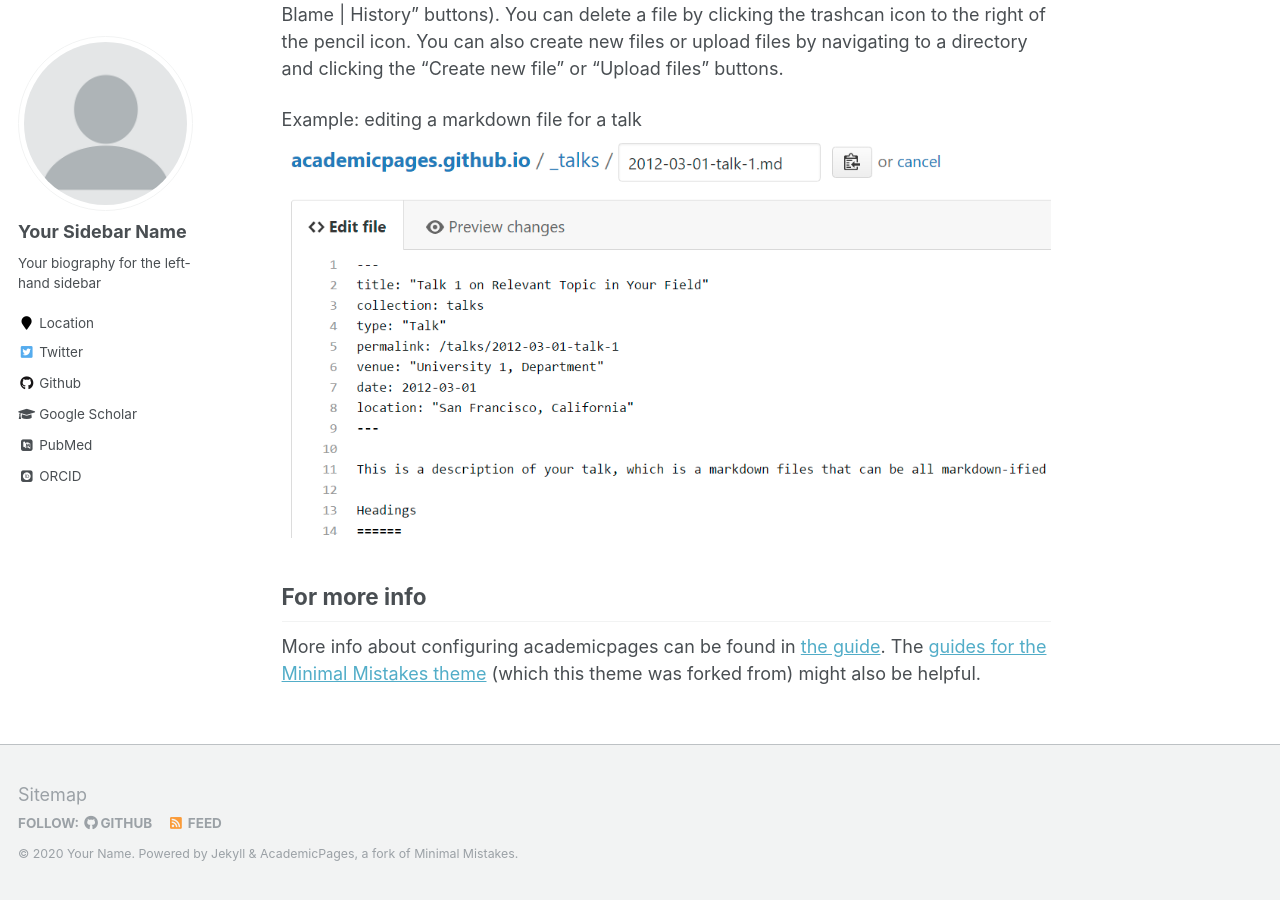
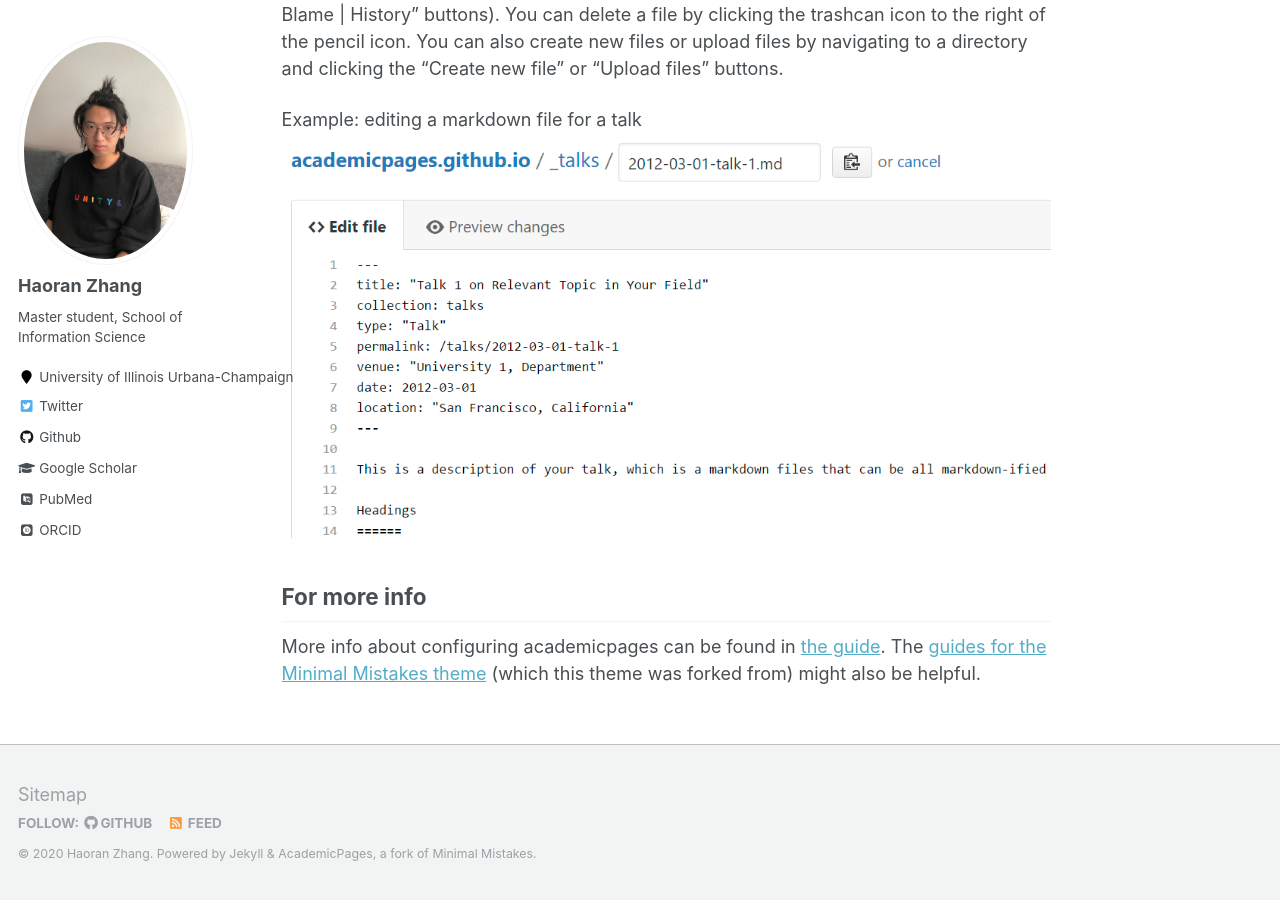
Before and after one commit to WindChimeRan/WindChimeRan.github.io, a Jekyll site: the page built from _pages/about.md, in a window 1280 px wide and 900 px high, scrolled down 2463 px. Built offline with Jekyll 4.4.1, drawn with Linux system fonts in a browser that asks for light colours; some web fonts are replaced; some of the changed text lies outside the part shown.

Commit message:
test new

```diff
--- a/_config.yml
+++ b/_config.yml
@@ -7,13 +7,13 @@
 
 # Site Settings
 locale                   : "en-US"
-title                    : "Your Name / Site Title"
+title                    : "Haoran Zhang"
 title_separator          : "-"
-name                     : &name "Your Name"
-description              : &description "personal description"
-url                      : https://academicpages.github.io # the base hostname & protocol for your site e.g. "https://mmistakes.github.io"
+name                     : &name "Haoran Zhang"
+description              : &description "Haoran's web page"
+url                      : https://windchimeran.github.io/ # the base hostname & protocol for your site e.g. "https://mmistakes.github.io"
 baseurl                  : "" # the subpath of your site, e.g. "/blog"
-repository               : "academicpages/academicpages.github.io"
+repository               : "windchimeran.github.io"
 teaser                   :  # filename of teaser fallback teaser image placed in /images/, .e.g. "500x300.png"
 breadcrumbs              : false # true, false (default)
 words_per_minute         : 160
@@ -80,13 +80,13 @@ analytics:
 
 # Site Author
 author:
-  name             : "Your Sidebar Name"
-  avatar           : "profile.png"
-  bio              : "Your biography for the left-hand sidebar"
-  location         : "Location"
+  name             : "Haoran Zhang"
+  avatar           : "photo.JPG"
+  bio              : "Master student, School of Information Science"
+  location         : "University of Illinois Urbana-Champaign"
   employer         :
   pubmed           : "https://www.ncbi.nlm.nih.gov/pubmed/?term=john+snow"
-  googlescholar    : "http://yourfullgooglescholarurl.com"
+  googlescholar    : "https://scholar.google.com/citations?user=3jNKbfwAAAAJ&hl=en&oi=sra"
   email            :
   researchgate     :  # example: "https://www.researchgate.net/profile/yourprofile"
   uri              :
```
Also changed, not shown: images/photo.JPG (added).
